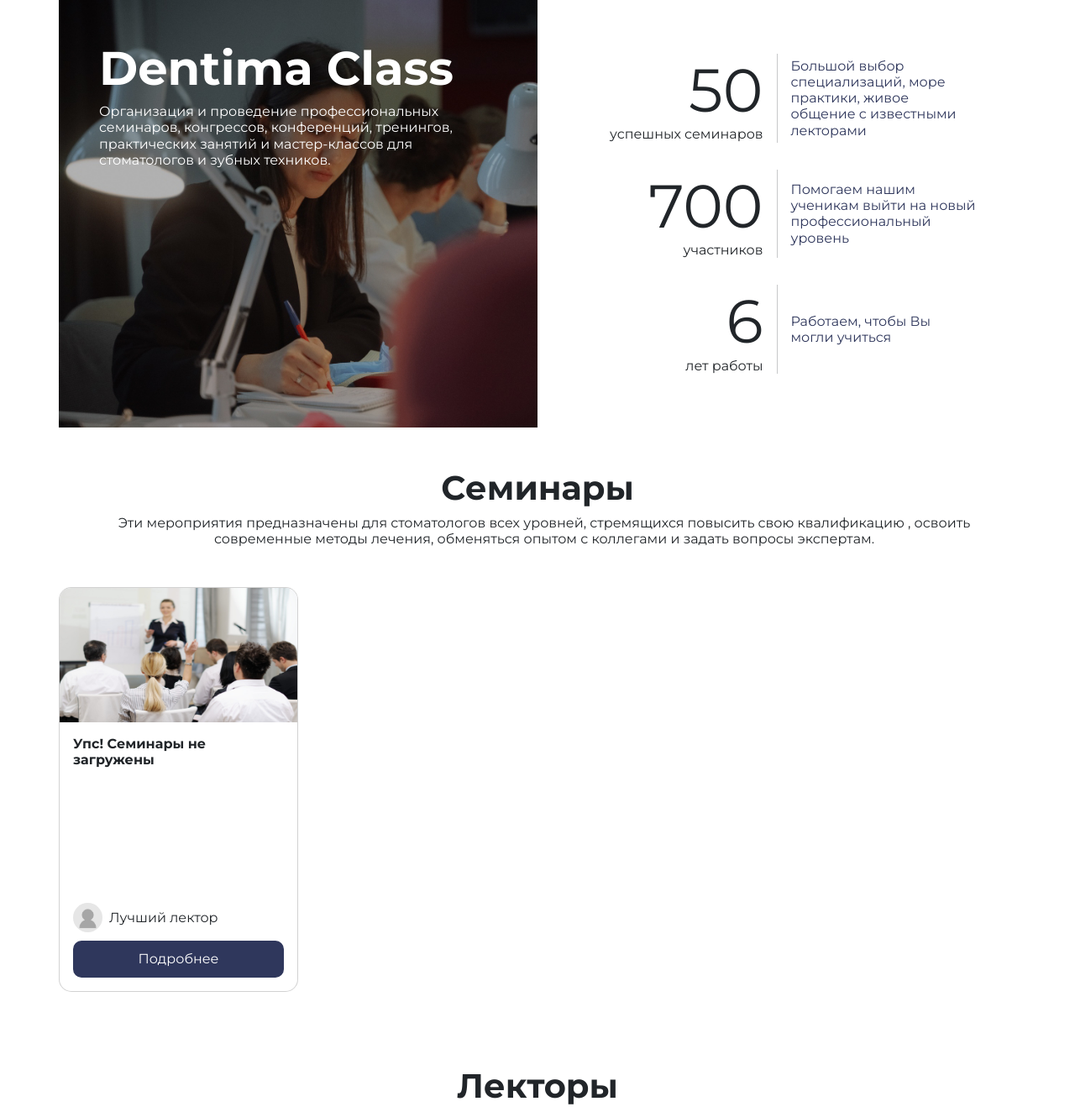
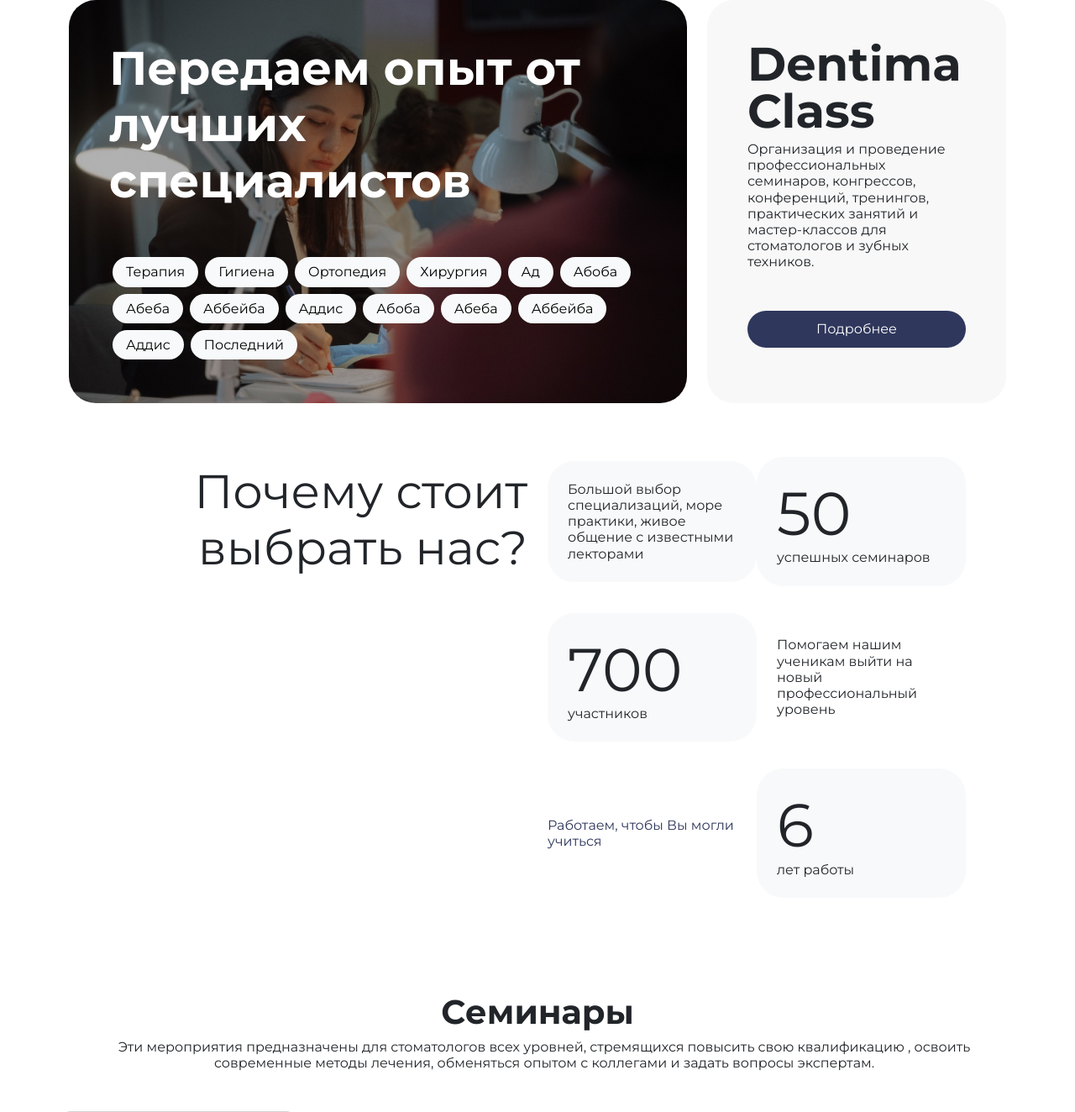
Before and after one commit to rollip/dentima_class, a Django app: page / in a window 1280 px wide. Shown: the part 80-1404 px from the top of the page at 84% size. Run offline with Django 5.2, Linux system fonts and the light colour scheme; data that the repository does not hold is empty; some libraries are stand-ins or nearby versions.

Commit message:
new index.html

```diff
--- a/dentima_class/main/static/css/index.css
+++ b/dentima_class/main/static/css/index.css
@@ -1,5 +1,6 @@
 .index-head {
     background-image: url("/media/about_head.jpg");
     background-size: cover;
+    background-position: center;
 
 }
--- a/dentima_class/main/static/css/style.css
+++ b/dentima_class/main/static/css/style.css
@@ -22,6 +22,7 @@ body {
   font-family: "Montserrat", sans-serif;
   line-height: 1.2;
   height: 100%;
+  background-color: #fff;
 }
 
 a {
--- a/dentima_class/main/templates/includes/blog.html
+++ b/dentima_class/main/templates/includes/blog.html
@@ -1,27 +1,29 @@
 {% load static %}
 
 <link rel="stylesheet" href="{% static 'css/includes/blog.css' %}" />
+ <link rel="stylesheet" href="https://cdnjs.cloudflare.com/ajax/libs/animate.css/4.1.1/animate.min.css"/>
+
 
 <div class="container mt-5">
       <div class="row">
         <div class="col-12">
-          <h1 class="display-4">Skillbox — крупнейшая образовательная компания в России и СНГ</h1>
+          <h1 class="display-5 my-4 fw-bold">Dentima Class — съешь еще этих мягких французских булок</h1>
         </div>
       </div>
       <div class="row mt-4">
-        <div class="col-lg-8">
-          <div class="ratio ratio-16x9">
-            <img src="https://via.placeholder.com/800x450" class="custom-img" alt="Как мы создаём наши курсы">
+        <div class="col-lg-7">
+            <img src="{% static 'img/blog_images/main_image.jpg' %}" class="img-fluid rounded-5" alt="Как мы создаём наши курсы">
+        </div>
+        <div class="col-lg-5 d-flex flex-column justify-content-between">
+          <div class="bg-light p-4 mt-2 mt-md-0 text-center text-md-start rounded-5" style="height:47%;">
+            <p class="display-5 m-2 fw-bold">№1</p>
+            <p class="m-2"> по качеству обучения в рейтинге Dental Magazine</p>
           </div>
-        </div>
-        <div class="col-lg-4 d-flex flex-column justify-content-between">
-          <div class="bg-light p-4 mb-3 text-center">
-            <h2 class="display-5">№1</h2>
-            <p>по качеству обучения в рейтинге Smart Ranking</p>
-          </div>
-          <div class="bg-primary text-white p-4 text-center">
-            <h2 class="display-5">93%</h2>
-            <p>окончивших курс отмечают, что достигли своих целей</p>
+
+          <div class="bg-primary p-4 mt-md-0 text-center text-md-start rounded-5 text-white" style="height:47%;background-image: url('static/img/blog_images/small_image.jpg')" >
+
+            <h2 class="display-5 m-2 fw-bold">96%</h2>
+            <p class="m-2">окончивших курс отмечают, что достигли своих целей</p>
           </div>
         </div>
       </div>
--- a/dentima_class/main/templates/index.html
+++ b/dentima_class/main/templates/index.html
@@ -16,51 +16,160 @@
 
 <div class="container col-lg-12">
     <div class="row">
-        <div class='col-md-6 p-0'>
-            <div class="container-fluid h-100 d-flex flex-column p-md-5 py-5 px-3 text-white index-head"> <h1 class="display-4 fw-bold mb-2">Dentima Class</h1>
-                <p>Организация и проведение профессиональных семинаров, конгрессов, конференций, тренингов, практических занятий и мастер-классов для стоматологов и зубных техников.</p>
+        <div class='col-md-8'>
+            <div class="container-fluid d-flex flex-column p-md-5  py-5 px-3 text-white rounded-5 index-head " style="min-height: 30rem;background-color:#8a8eef"> <!--0e1570 -->
+                <p class="display-4 mb-2 fw-bold animate__animated" id="text1">Передаем опыт от лучших специалистов</p>
+                <div class="mt-auto d-flex flex-wrap">
+                    <p class="p-2 px-3 m-1 text-black bg-light rounded-5">Терапия</p>
+                    <p class="p-2 px-3 m-1 text-black bg-light rounded-5">Гигиена</p>
+                    <p class="p-2 px-3 m-1 text-black bg-light rounded-5">Ортопедия</p>
+                    <p class="p-2 px-3 m-1 text-black bg-light rounded-5">Хирургия</p>
+                    <p class="p-2 px-3 m-1 text-black bg-light rounded-5">Ад</p>
+                    <p class="p-2 px-3 m-1 text-black bg-light rounded-5">Абоба</p>
+                    <p class="p-2 px-3 m-1 text-black bg-light rounded-5">Абеба</p>
+                    <p class="p-2 px-3 m-1 text-black bg-light rounded-5">Аббейба</p>
+                    <p class="p-2 px-3 m-1 text-black bg-light rounded-5">Аддис</p>
+                    <p class="p-2 px-3 m-1 text-black bg-light rounded-5">Абоба</p>
+                    <p class="p-2 px-3 m-1 text-black bg-light rounded-5">Абеба</p>
+                    <p class="p-2 px-3 m-1 text-black bg-light rounded-5">Аббейба</p>
+                    <p class="p-2 px-3 m-1 text-black bg-light rounded-5">Аддис</p>
+                    <p class="p-2 px-3 m-1 text-black bg-light rounded-5">Последний</p>
+                </div>
             </div>
+
+
+
         </div>
 
+
+        <script>
+         document.addEventListener("DOMContentLoaded", () => {
+            const textElement = document.getElementById("text1");
+            const texts = [
+                "Передаем опыт от лучших специалистов",
+                "Строим сообщество профессионалов",
+                "Передаем знания на практике"
+            ];
+            let current = 0;
+
+            function fadeOut(element, callback) {
+                element.classList.remove("animate__fadeIn");
+                element.classList.add("animate__fadeOut");
+                element.addEventListener('animationend', function() {
+                    element.style.display = "none";
+                    element.classList.remove("animate__fadeOut");
+                    callback();
+                }, { once: true });
+            }
+
+            function fadeIn(element, text) {
+                element.textContent = text;
+                element.style.display = "block";
+                element.classList.add("animate__fadeIn");
+            }
+
+            function showNext() {
+                fadeOut(textElement, () => {
+                    current = (current + 1) % texts.length;
+                    fetchText(current, (text) => {
+                        fadeIn(textElement, text);
+                    });
+                });
+            }
+
+            function fetchText(index, callback) {
+                // Имитация AJAX запроса с использованием setTimeout
+                setTimeout(() => {
+                    callback(texts[index]);
+                }, 500);
+            }
+
+            fadeIn(textElement, texts[current]);
+            setInterval(showNext, 3000);
+        });
+        </script>
+
+
+        <div class='col-md-4'>
+            <div class="container-fluid d-flex flex-column p-5 mt-2 mt-md-0 h-100 rounded-5 " style="min-height: 15rem;background-color:#f8f8f8">
+                    <p class="display-4 fw-bold mb-2 lh-1">Dentima Class</p>
+                 <p class="fs-6">Организация и проведение профессиональных семинаров, конгрессов, конференций, тренингов, практических
+                занятий и мастер-классов для стоматологов и зубных техников.</p>
+                <a href="#" class="mt--md-auto btn btn-primary btn-mystyle rounded-5 mt-5"> Подробнее</a>
+            </div>
+
+        </div>
+
+
+    </div>
+</div>
+
+
+
+
+<div class="container col-lg-12">
+    <div class="row p-md-5 py-5 px-3">
+        <div class='col-md-6'>
+            <p class="display-4 text-start text-md-end pt-4">Почему стоит выбрать нас?</p>
+        </div>
         <div class='col-md-6 p-0'>
-            <div class='container-fluid h-100 p-md-5 py-5 px-3 d-flex flex-column mt-auto justify-content-center'>
+            <div class='container-fluid h-100  d-flex flex-column mt-auto justify-content-center'>
                 <div class="d-flex flex-row fw-bold align-items-center justify-content-between my-3">
-                    <div class="display-4 w-50 d-flex justify-content-between flex-column">
-                        <p class=" display-2 counter text-end my-auto"> 50 </p>
-                         <p class="h6 text-end my-auto"> успешных семинаров</p>
+
+
+
+                    <div class="display-4 w-50 d-flex justify-content-between">
+                        <p class="h6 h-100 text-break my-auto bg-light rounded-5 p-4 text-start" > Большой выбор специализаций, море практики, живое общение с известными лекторами </h4>
+                   </div>
+
+
+
+                    <div class="display-4 w-50 d-flex justify-content-between flex-column bg-light rounded-5 p-4 text-start">
+                        <p class=" display-2 counter my-auto"> 50 </p>
+                         <p class="h6 my-auto"> успешных семинаров</p>
                     </div>
 
-                    <div class="vr mx-3"></div>
+
+
+
+                </div>
+
+
+                <div class="d-flex flex-row fw-bold align-items-center justify-content-between my-3">
+
+
+
+                    <div class="display-4 w-50 d-flex justify-content-between flex-column bg-light rounded-5 p-4 text-start">
+                            <p class="display-2 counter my-auto">  700 </p>
+                            <p class="h6 my-auto"> участников </p>
+                    </div>
+
+
 
                     <div class="display-4 w-50 d-flex justify-content-between">
-                        <p class="h6 text-start text-break my-auto" style='color:#2F375C'> Большой выбор специализаций, море практики, живое общение с известными лекторами </h4>
+                        <p lang="ru" class="h6 text-start my-auto text-break rounded-5 p-4 text-start" > Помогаем нашим ученикам выйти на новый профессиональный уровень</h4>
                    </div>
 
-                </div>
-                <div class="d-flex flex-row fw-bold align-items-center justify-content-between my-3">
-                    <div class="display-4 w-50 d-flex flex-column">
-                            <p class="display-2 counter text-end my-auto">  700 </p>
-                            <p class="h6 text-end my-auto"> участников </p>
-                    </div>
 
-                    <div class="vr mx-3"></div>
-
-                    <div class="display-4 w-50 d-flex justify-content-between">
-                        <p lang="ru" class="h6 text-start my-auto text-break " style='color:#2F375C;'> Помогаем нашим ученикам выйти на новый профессиональный уровень</h4>
-                   </div>
 
                 </div>
+
+
+
                 <div class="d-flex flex-row fw-bold align-items-center justify-content-between my-3">
-                    <div class="display-4 w-50 d-flex justify-content-between flex-column">
-                        <p class="display-2 counter text-end my-auto"> 6 </p>
-                         <p class="h6 text-end my-auto"> лет работы</h4>
-                    </div>
 
-                    <div class="vr mx-3"></div>
+
 
                     <div class="display-4 w-50 d-flex justify-content-between">
                         <p class="h6 text-start my-auto text-break" style='color:#2F375C'> Работаем, чтобы Вы могли учиться</h4>
                    </div>
+
+
+                    <div class="display-4 w-50 d-flex justify-content-between flex-column bg-light rounded-5 p-4 text-start">
+                        <p class="display-2 counter my-auto"> 6 </p>
+                         <p class="h6 my-auto"> лет работы</h4>
+                    </div>
+
 
 
                 </div>
```
Also changed, not shown: dentima_class/main/static/css/includes/blog.css (deleted), dentima_class/main/static/img/blog_images/main_image.jpg (added), dentima_class/main/static/img/blog_images/main_image2.jpg (added), dentima_class/main/static/img/blog_images/small_image.jpg (added), dentima_class/media/about_head2.jpg (added), dentima_class/media/about_head3.jpg (added).
